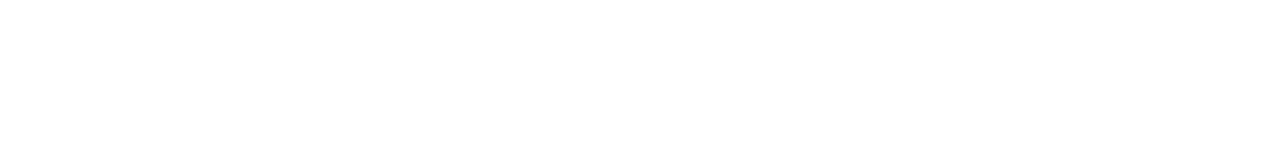
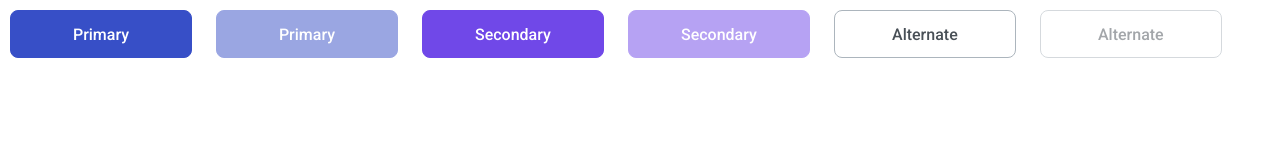
Before and after one commit to js-tasks-ru/htmlcss-20220811_daniil-maltsev, a website: page 03-lection1/01-button/index.html in a window 1280 px wide. Drawn offline with nearby package versions, Linux system fonts and the light colour scheme.

Commit message:
Add accordion and buttons

```diff
--- a/03-lection1/01-button/button.css
+++ b/03-lection1/01-button/button.css
@@ -1 +1,67 @@
+@import '/assets/css/main.css';
 /* Стилизация кнопки */
+
+.container__button {
+    margin: 10px;
+}
+
+.button:hover:not([disabled]){
+    cursor: pointer;
+}
+
+.button:disabled {
+    opacity: 0.5;
+}
+
+.button {
+    font-family: 'Roboto';
+    font-style: normal;
+    font-weight: 500;
+    font-size: 16px;
+    line-height: 19px;
+    border-radius: 8px;
+    text-decoration: none;
+    outline:0;
+    transition: opacity 200ms ease-in-out, background 200ms ease-in-out;
+}
+
+.button_size_normal {
+    min-width: 182px;
+    padding: 14px 20px 13px;
+}
+
+/* Primary btn */
+
+.button_primary {
+    background: var(--primary);
+    color: var(--white);
+    border: 1px solid var(--primary);
+}
+
+.button_primary:hover:not([disabled]) {
+    background: #2342C0;
+}
+
+/* Secondary btn */
+
+.button_secondary {
+    background: var(--secondary);
+    color: var(--white);
+    border: 1px solid var(--secondary);
+}
+
+.button_secondary:hover:not([disabled]) {
+    background: #5028C6;
+}
+
+/* Alternate btn */
+
+.button_alternate {
+    color: var(--grey-4);
+    background: none;
+    border: 1px solid var(--grey-3);
+}
+
+.button_alternate:hover:not([disabled]) {
+    border: 1px solid var(--black);
+}
--- a/03-lection1/01-button/index.html
+++ b/03-lection1/01-button/index.html
@@ -2,10 +2,18 @@
 <!-- Страница с кнопкой -->
 <html lang="ru">
     <head>
+        <link rel="stylesheet" href="https://cdnjs.cloudflare.com/ajax/libs/normalize/8.0.1/normalize.min.css">
         <link rel="stylesheet" href="../../assets/css/main.css">
         <link rel="stylesheet" href="./button.css">
     </head>
     <body>
-
+        <div class="container">
+            <button class="button container__button button_primary button_size_normal">Primary</button>
+            <button class="button container__button button_primary button_size_normal" disabled>Primary</button>
+            <button class="button container__button button_secondary button_size_normal">Secondary</button>
+            <button class="button container__button button_secondary button_size_normal" disabled>Secondary</button>
+            <button class="button container__button button_alternate button_size_normal">Alternate</button>
+            <button class="button container__button button_alternate button_size_normal" disabled>Alternate</button>
+        </div>
     </body>
 </html>
--- a/03-lection1/02-accordion/accordion.css
+++ b/03-lection1/02-accordion/accordion.css
@@ -1 +1,52 @@
+@import '/assets/css/main.css';
+
 /* Стилизация аккордеона */
+.container {
+    padding: 20px;
+    max-width: 730px;
+}
+
+.accordion {
+    font-family: 'Roboto';
+    font-style: normal;
+    font-weight: 400;
+    font-size: 16px;
+    line-height: 24px;
+}
+
+.accordion__summary::-webkit-details-marker,
+.accordion__summary::marker {
+    display: none;
+}
+
+.accordion__item {
+    background: var(--white);
+    border: 1px solid var(--grey-3);
+    border-radius: 8px;
+    padding: 23px 32px;
+}
+
+.accordion__item[open] {
+    padding-bottom: 16px;
+ }
+
+.accordion__item {
+    margin-bottom: 8px;
+}
+
+.accordion__item:last-child {
+    margin-bottom: 0;
+}
+
+.accordion__summary {
+    color: var(--black);
+    list-style: none;
+}
+
+.accordion__summary:hover {
+    cursor: pointer;
+}
+
+.accordion__content {
+    color: var(--grey-4);
+}
```
Also changed, not shown: 03-lection1/02-accordion/index.html (+20 -8 lines).
